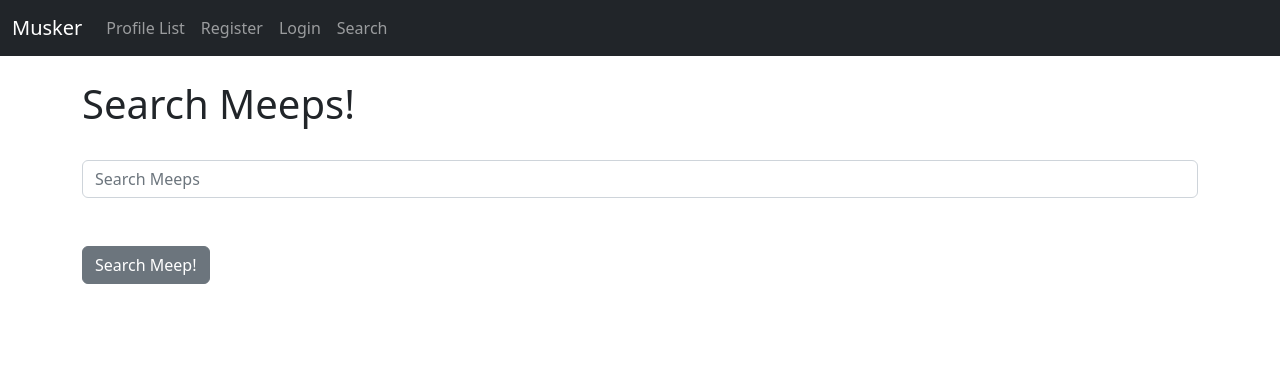
After one commit to CapitainFan/Beeper, a Django app: page /search/ in a window 1280 px wide. The commit adds this page. Shown: the top 379 px of the page. Run offline with Django 4.2, Linux system fonts and the light colour scheme; some libraries are stand-ins or nearby versions.

Commit message:
added search page

```diff
--- a/social/musker/templates/navbar.html
+++ b/social/musker/templates/navbar.html
@@ -28,6 +28,11 @@
         </li>
         {% endif %}
 
+        <li class="nav-item">
+          <a class="nav-link"
+          href="{% url 'search' %}">Search</a>
+        </li>
+
         </ul>
         <!-- <form class="d-flex" role="search">
           <input class="form-control me-2" type="search" placeholder="Search" aria-label="Search">
--- a/social/musker/templates/profile.html
+++ b/social/musker/templates/profile.html
@@ -105,7 +105,7 @@
   				<h5 class="card-header">Follows</h5>
   				<div class="card-body">
     				<p class="card-text">
-    					{% for following in profile.follows.all %}
+    					{% for following in profile.follows.all|slice:4 %}
 						{% if profile.pk is not following.pk %}
 						<a href="{% url 'profile' following.user.id %}">@{{ following }}</a> &nbsp;&nbsp;
 						{% if profile.pk == user.pk %}
@@ -131,7 +131,7 @@
   				<h5 class="card-header">Followed By</h5>
   				<div class="card-body">
     				<p class="card-text">
-						{% for following in profile.followed_by.all|slice:3 %}
+						{% for following in profile.followed_by.all|slice:4 %}
 
 						{% if profile.pk is not following.pk %}
 							<a href="{% url 'profile' following.user.id %}">@{{ following }}</a>
--- /dev/null
+++ b/social/musker/templates/search.html
@@ -0,0 +1,75 @@
+{% extends 'base.html' %}
+{% load static %}
+{% block content %}
+
+
+<h1>Search Meeps!</h1>
+<br/>
+
+
+<form  method=POST>
+{% csrf_token %}
+<input type="input" class="form-control"  placeholder="Search Meeps" name="search">
+<br/><br/>
+  <button type="submit" class="btn btn-secondary">Search Meep!</button>
+</form>
+
+<br/><br/>
+
+{% if search %}
+<h3>You Searched For: {{ search }}</h3>
+<br/>
+
+{% for meep in searched %}
+<div class="alert alert-dark" role="alert">
+	<div class="container">
+		<div class="row">
+			<div class="col-1">
+
+				<a href="{% url 'profile' meep.user.pk %}">
+				{% if meep.user.profile.profile_image %}
+					<img src="{{ meep.user.profile.profile_image.url }}" width=50 height=50 class="rounded-circle" alt="{{ profile.user.username }}">
+				{% else %}
+					<img src="{% static 'images/default_profile_pic.png' %}" width=50 height=50 class="rounded-circle" alt="{{ profile.user.username }}">
+				{% endif %}
+				</a>
+
+			</div>
+
+			<div class="col-11">
+				{{ meep.body }}<br/>
+				  <small class="text-muted">
+					  ({{ meep.created_at}}) By
+					  @{{ meep.user.username }}
+					&nbsp;&nbsp;
+					{{ meep.number_of_likes }}
+
+					{% if user in meep.likes.all %}
+						<a href="{% url 'meep_like' meep.id %}"><i class="fa-solid fa-heart" style="color:red"></i></a>
+					{% else %}
+						<a href="{% url 'meep_like' meep.id %}"><i class="fa fa-heart-o" style="color:red"></i></a>
+					{% endif %}
+					&nbsp;&nbsp;
+					<a href="{% url 'meep_show' meep.id %}"><i class="fa-solid fa-share" style="color:gray"></i></a>
+
+					{% if request.user.username == meep.user.username %}
+					&nbsp;&nbsp;
+					<a href="{% url 'edit_meep' meep.id %}"><i class="fa fa-edit" style="color:gray"></i></a>
+					&nbsp;&nbsp;
+					<a href="{% url 'delete_meep' meep.id %}"><i class="fa fa-trash" style="color:gray"></i></a>
+					{% endif %}
+
+				</small>
+			</div>
+
+			<br/><br/>
+
+		</div>
+	</div>
+</div>
+{% endfor %}
+
+{% endif %}
+
+<br/><br/>
+{% endblock %}
--- a/social/musker/urls.py
+++ b/social/musker/urls.py
@@ -18,4 +18,5 @@ urlpatterns = [
     path('follow/<int:pk>', views.follow, name="follow"),
     path('delete_meep/<int:pk>', views.delete_meep, name="delete_meep"),
     path('edit_meep/<int:pk>', views.edit_meep, name="edit_meep"),
+    path('search/', views.search, name='search'),
 ]
--- a/social/musker/views.py
+++ b/social/musker/views.py
@@ -250,3 +250,15 @@ def edit_meep(request,pk):
 	else:
 		messages.success(request, ("Please Log In To Continue..."))
 		return redirect('home')
+
+
+def search(request):
+	if request.method == "POST":
+		# Grab the form field input
+		search = request.POST['search']
+		# Search the database
+		searched = Meep.objects.filter(body__contains = search)
+
+		return render(request, 'search.html', {'search':search, 'searched':searched})
+	else:
+		return render(request, 'search.html', {})
```
